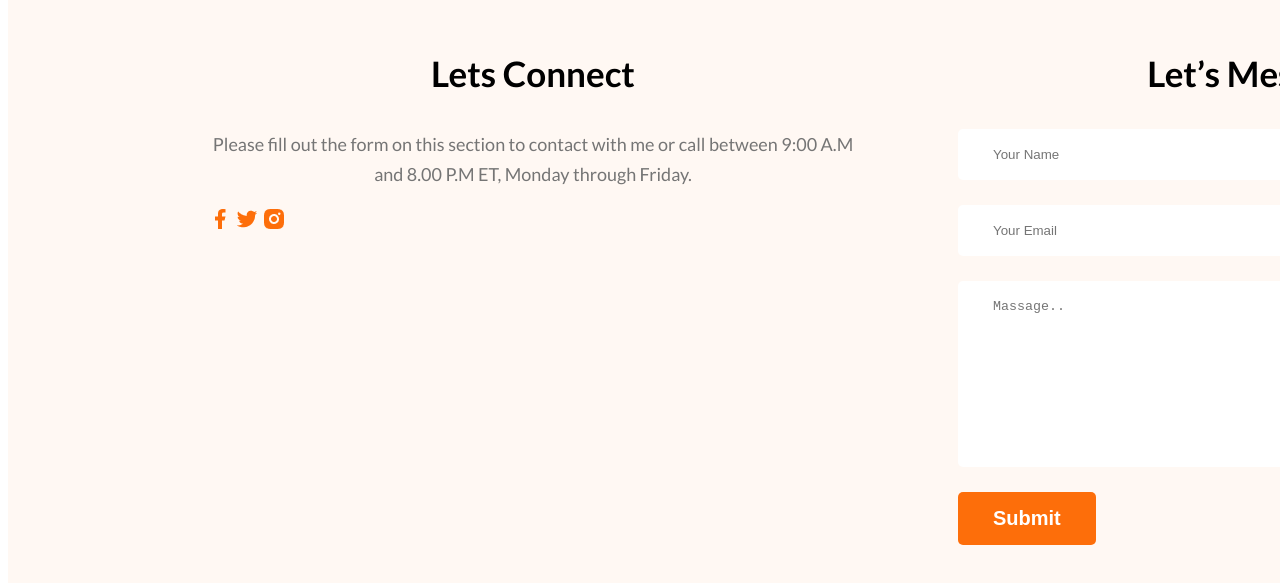
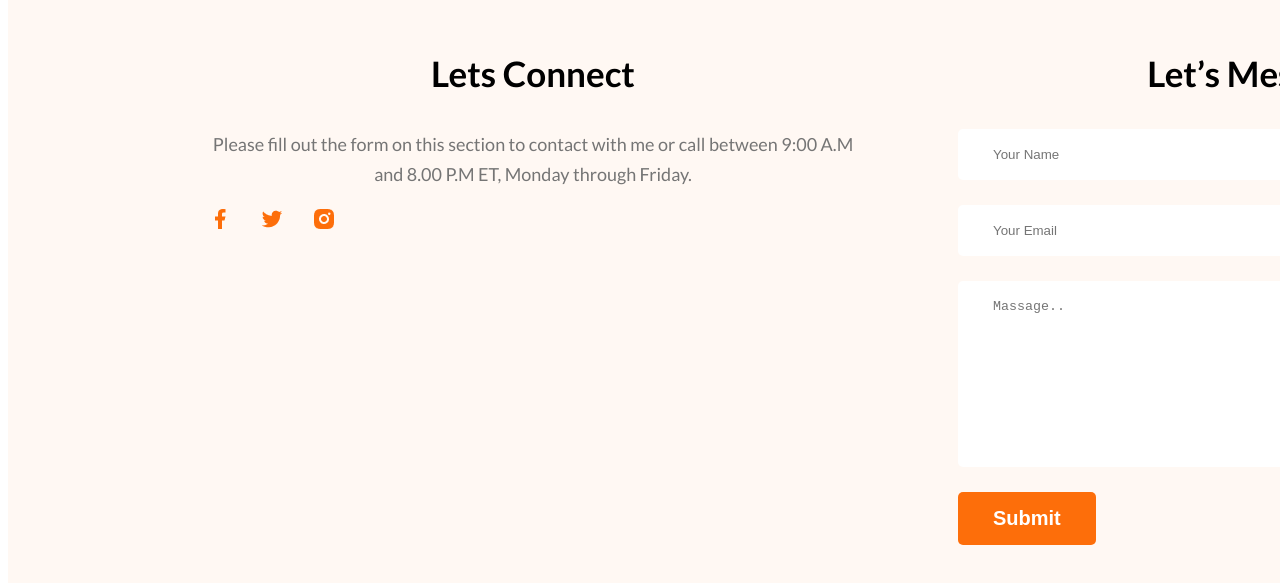
Before and after one commit to shoaibhossain5949/developer-portfolio, a plain HTML site: page index.html in a window 1280 px wide. Shown: the part 3211-3794 px from the top of the page. Drawn offline with Linux system fonts and the light colour scheme.

Commit message:
finished footre section

```diff
--- a/styles/portfolio.css
+++ b/styles/portfolio.css
@@ -232,6 +232,9 @@ footer {
 .footer-colum {
     width: 50%;
 }
+.socil-section a{
+    margin-right: 25px;
+}
 
 .contact input[type="text"], .contact input[type="email"],
 textarea {
@@ -245,6 +248,3 @@ textarea {
     width: 100%;
 
 }
-.socil-section{
-    margin-right: 25px;
-}
```
